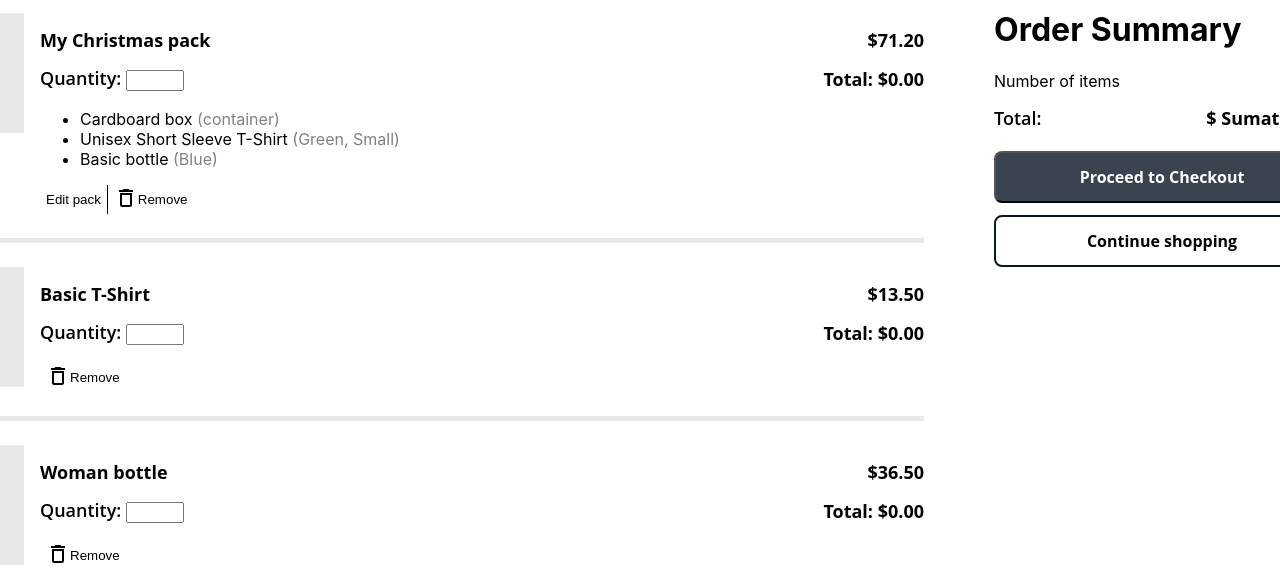
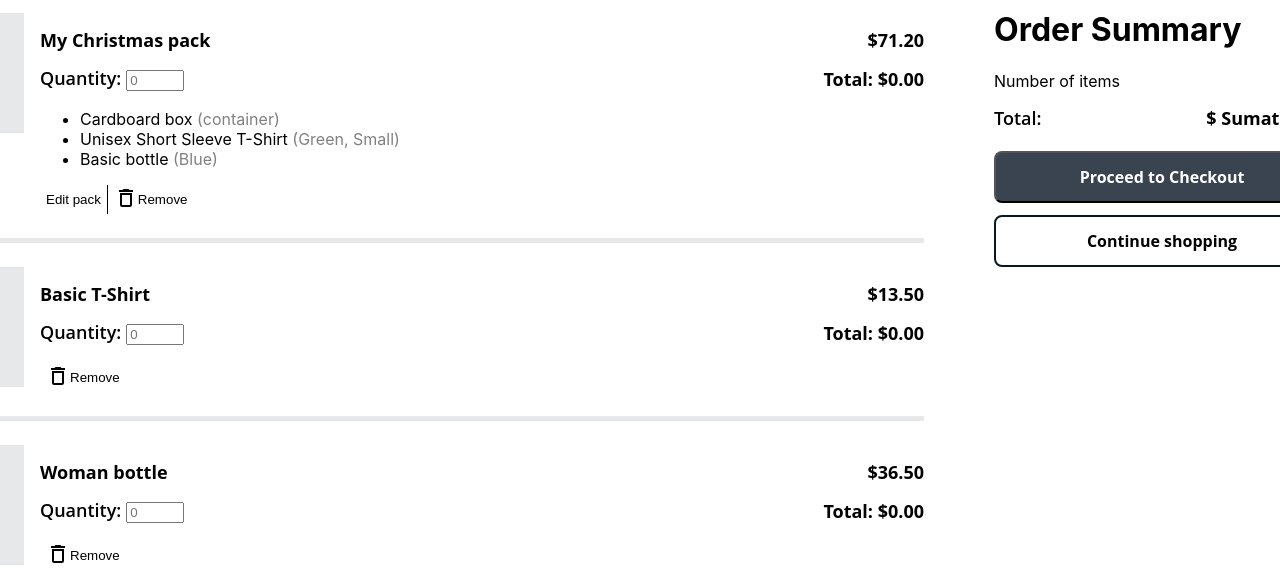
Before and after one commit to jotasenator/reactChallenge, a React (Create React App) app: page / in a window 1280 px wide. Shown: the part 163-736 px from the top of the page. Built offline with nearby package versions, Linux system fonts and the light colour scheme.

Commit message:
Add placeholder to inputbox

```diff
--- a/src/components/GenericItem.tsx
+++ b/src/components/GenericItem.tsx
@@ -40,7 +40,8 @@ export const GenericItem: React.FC<Props> = ({ name, packInfo, packDetails, edit
         <h2>{name} </h2>
         <h3> Quantity:
           <input className='ml-5'
-          type="number"
+                    type="number"
+                    placeholder='0'
           value={quantity}
           onChange={handleChangeQuantity}
           />
```
